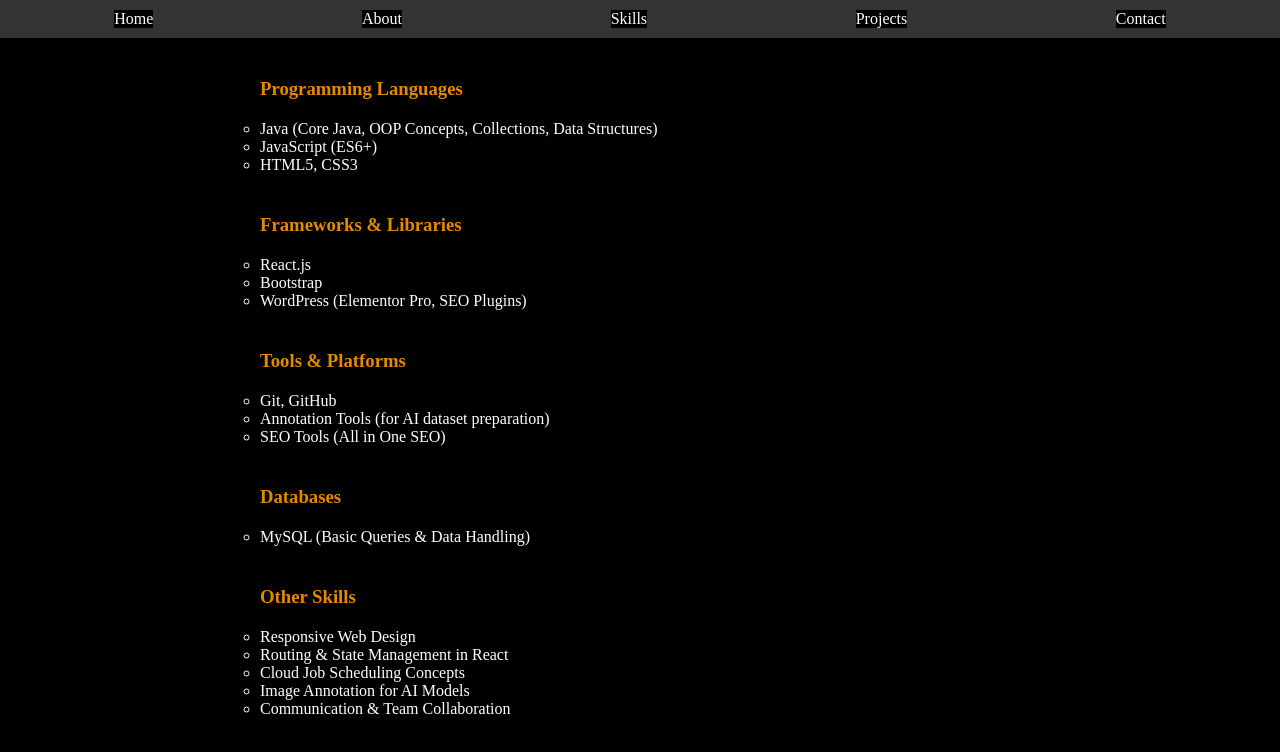
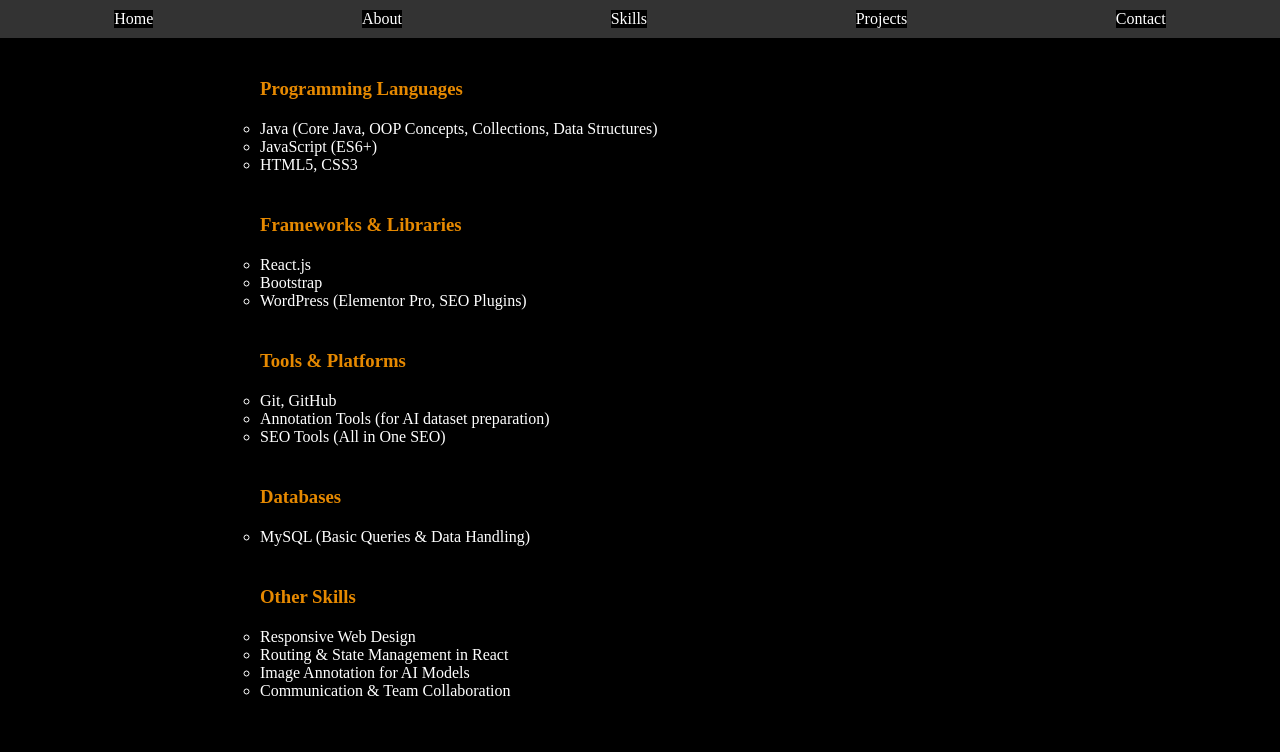
Before and after one commit to VaishnaviRasalay/portfolio, a React (Create React App) app: page /Skills in a window 1280 px wide. Shown: the top 752 px of the page. Built offline with nearby package versions, Linux system fonts and the light colour scheme.

Commit message:
Updated Skills section

```diff
--- a/src/components/Skills.jsx
+++ b/src/components/Skills.jsx
@@ -40,7 +40,6 @@
         <ul>
             <li>Responsive Web Design</li>
             <li>Routing & State Management in React</li>
-            <li>Cloud Job Scheduling Concepts</li>
             <li>Image Annotation for AI Models</li>
             <li>Communication & Team Collaboration</li>
         </ul>
```
